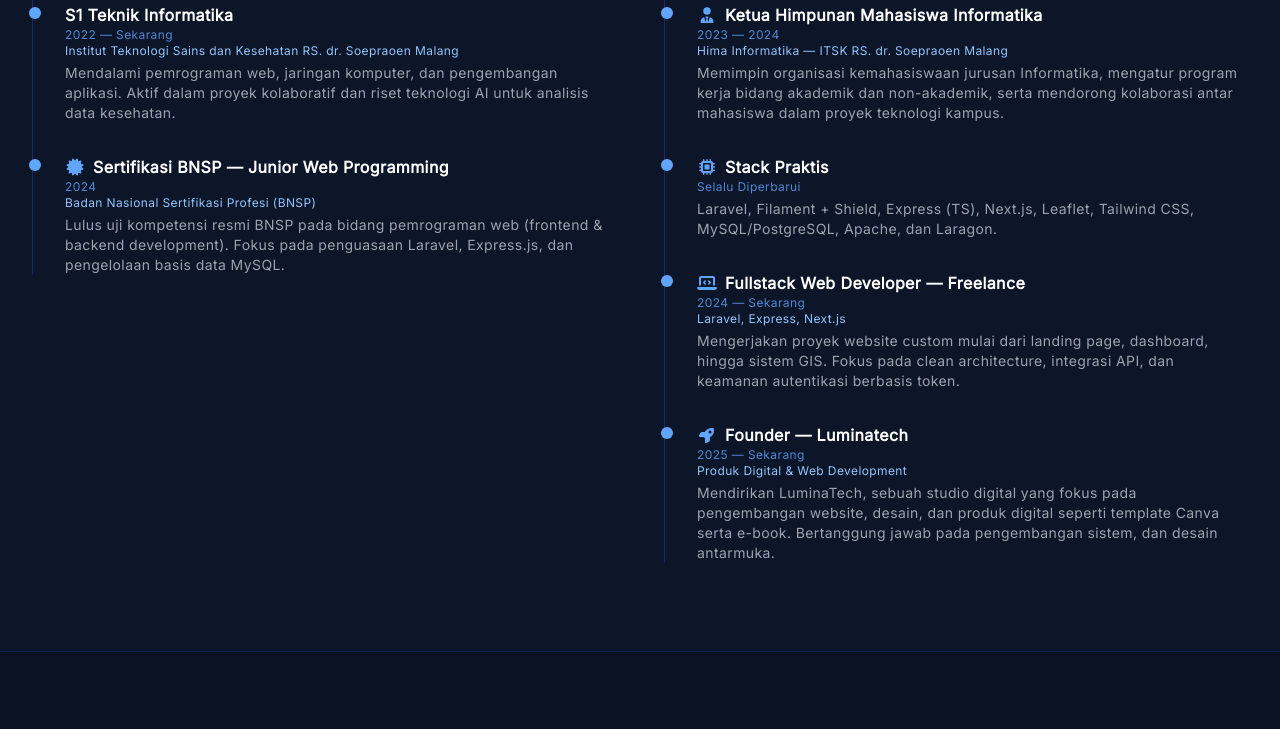
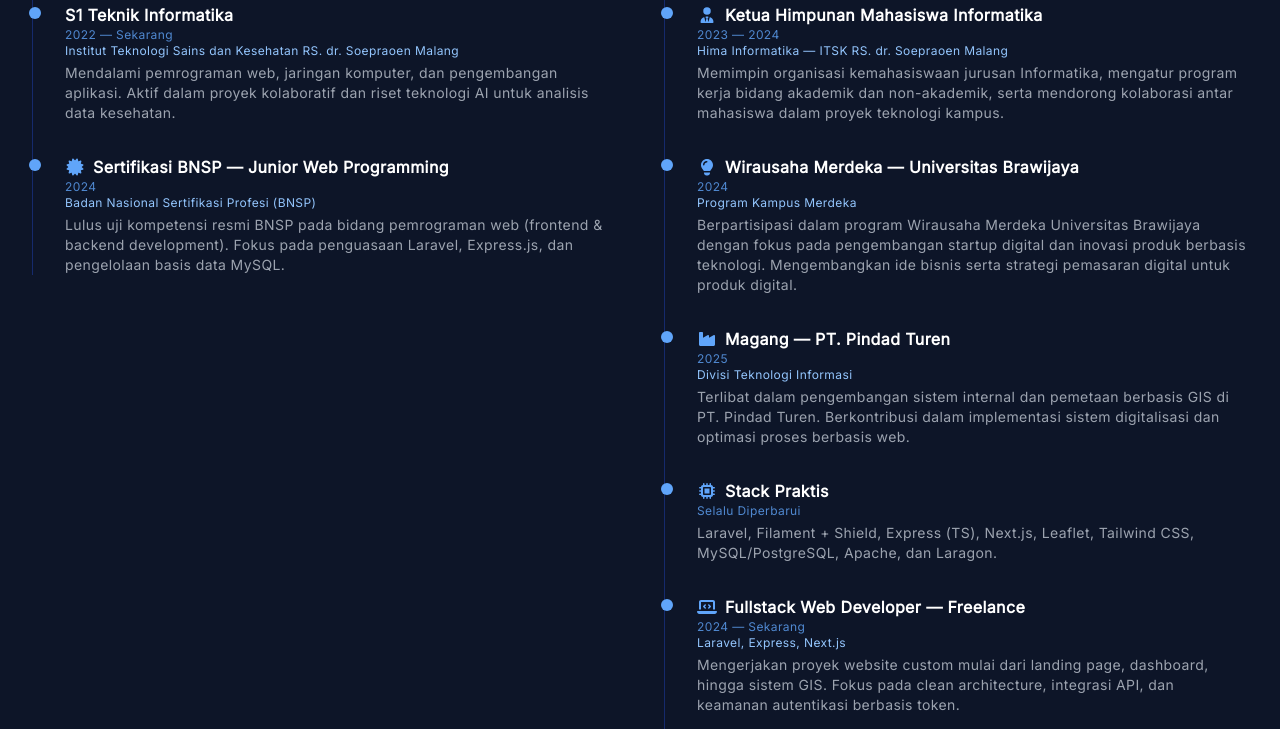
Before and after one commit to BintangPramudya/myportfolio, a plain HTML site: page index.html in a window 1280 px wide. Shown: the part 3169-3898 px from the top of the page. Drawn offline with nearby package versions, Linux system fonts and the light colour scheme.

Commit message:
update index.html

```diff
--- a/index.html
+++ b/index.html
@@ -666,6 +666,38 @@
                             </p>
                         </div>
 
+                        <!-- Wirausaha Merdeka -->
+                        <div class="mb-8 ms-2">
+                            <span class="absolute -start-1 mt-1 h-3 w-3 rounded-full bg-blue-400"></span>
+                            <h4 class="font-semibold text-white flex items-center gap-2">
+                                <i class="fa-solid fa-lightbulb text-blue-400"></i>
+                                Wirausaha Merdeka — Universitas Brawijaya
+                            </h4>
+                            <p class="text-xs text-blue-400/80">2024</p>
+                            <p class="text-xs text-blue-300">Program Kampus Merdeka</p>
+                            <p class="text-sm text-gray-400 mt-1">
+                                Berpartisipasi dalam program Wirausaha Merdeka Universitas Brawijaya dengan fokus
+                                pada pengembangan startup digital dan inovasi produk berbasis teknologi.
+                                Mengembangkan ide bisnis serta strategi pemasaran digital untuk produk digital.
+                            </p>
+                        </div>
+
+                        <!-- PT Pindad Turen -->
+                        <div class="mb-8 ms-2">
+                            <span class="absolute -start-1 mt-1 h-3 w-3 rounded-full bg-blue-400"></span>
+                            <h4 class="font-semibold text-white flex items-center gap-2">
+                                <i class="fa-solid fa-industry text-blue-400"></i>
+                                Magang — PT. Pindad Turen
+                            </h4>
+                            <p class="text-xs text-blue-400/80">2025</p>
+                            <p class="text-xs text-blue-300">Divisi Teknologi Informasi</p>
+                            <p class="text-sm text-gray-400 mt-1">
+                                Terlibat dalam pengembangan sistem internal dan pemetaan berbasis GIS di PT. Pindad
+                                Turen.
+                                Berkontribusi dalam implementasi sistem digitalisasi dan optimasi proses berbasis web.
+                            </p>
+                        </div>
+
                         <!-- Stack Praktis -->
                         <div class="mb-8 ms-2">
                             <span class="absolute -start-1 mt-1 h-3 w-3 rounded-full bg-blue-400"></span>
```
